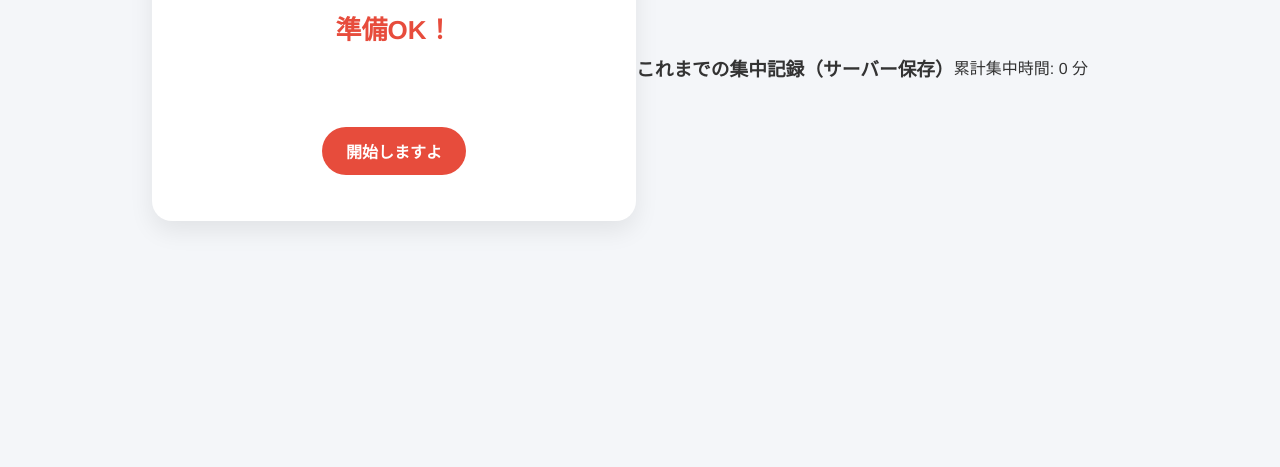
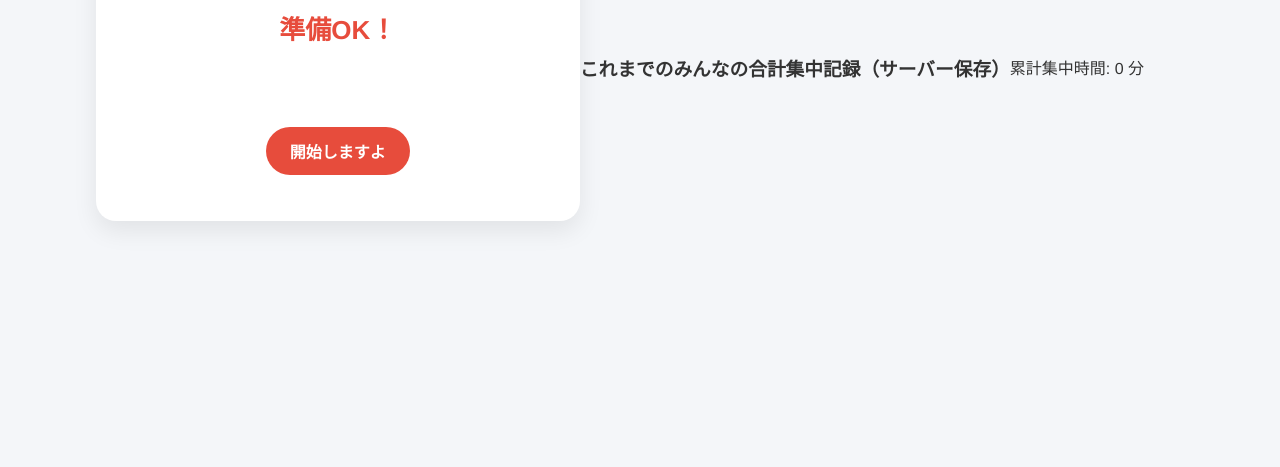
Before and after one commit to RYUkyu0704/pomodoro-app, a website: page public/otesei.html in a window 1280 px wide. Shown: the part 333-800 px from the top of the page. Drawn offline with Linux system fonts and the light colour scheme; no server answers.

Commit message:
言葉の追加

```diff
--- a/public/otesei.html
+++ b/public/otesei.html
@@ -99,7 +99,7 @@
   </div>
 
   <script src="bakkuappu.js"></script>
-  <h3>これまでの集中記録（サーバー保存）</h3>
+  <h3>これまでのみんなの合計集中記録（サーバー保存）</h3>
 <p>累計集中時間: <span id="total-minutes">0</span> 分</p>
 <ul id="record-list"></ul>
 </body>
```
